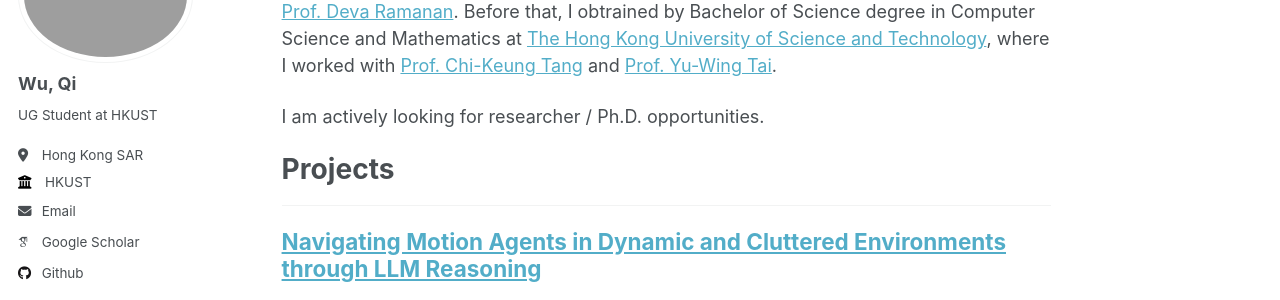
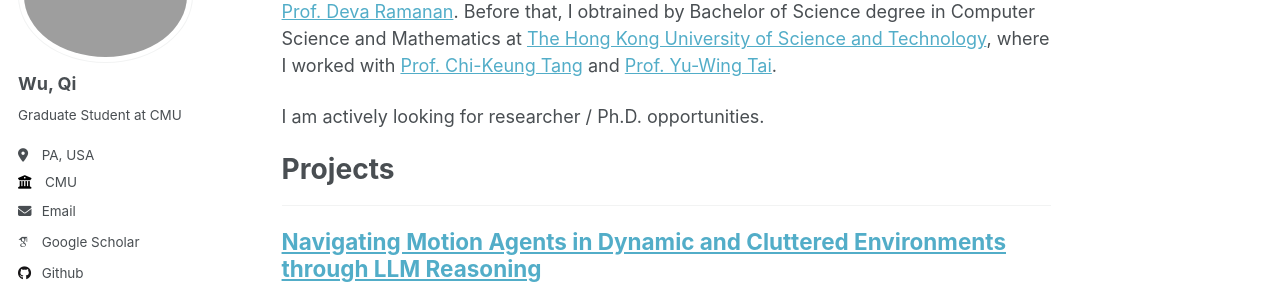
Before and after one commit to szqwu/szqwu.github.io, a Jekyll site: the page built from _pages/about.md, in a window 1280 px wide. Shown: the part 177-477 px from the top of the page. Built offline with Jekyll 4.4.1, drawn with Linux system fonts in a browser that asks for light colours; some web fonts are replaced.

Commit message:
update config cmu

```diff
--- a/_config.yml
+++ b/_config.yml
@@ -24,11 +24,11 @@ author:
   avatar           : "profile.jpg"
   name             : "Wu, Qi"
   pronouns         : # example: "she/her"
-  bio              : "UG Student at HKUST"
-  location         : "Hong Kong SAR"
-  employer         : "HKUST"
+  bio              : "Graduate Student at CMU"
+  location         : "PA, USA"
+  employer         : "CMU"
   uri              : # URL
-  email            : "qwuaz@connect.ust.hk"
+  email            : "qiwu2@andrew.cmu.edu"
 
   # Academic websites
   arxiv            : # URL - Update with the correct link to your profile
```
